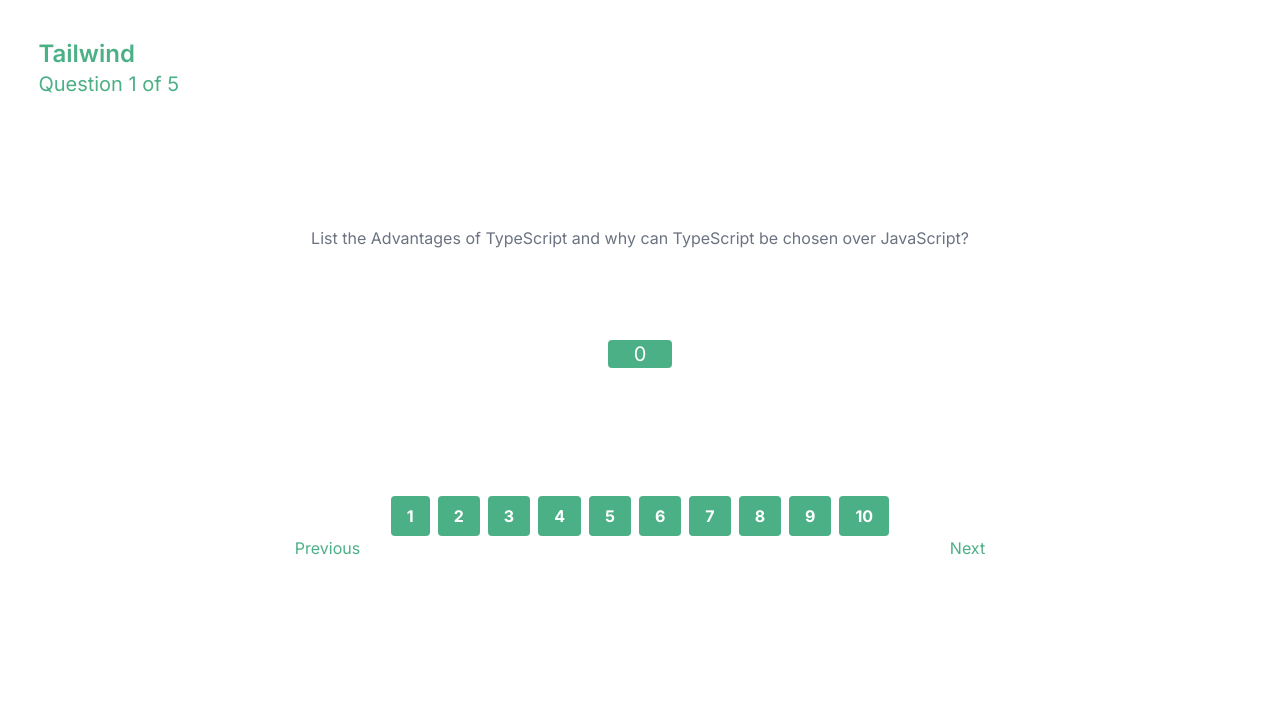
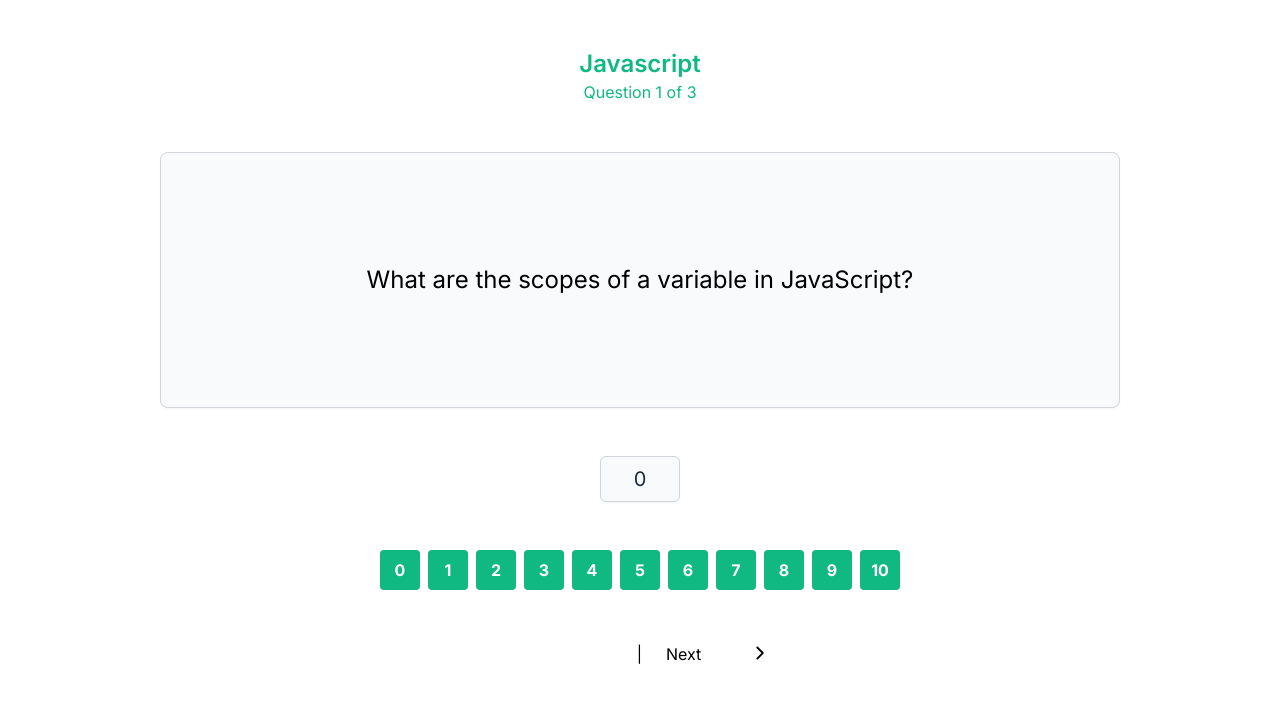
Before and after one commit to bftawfik/simple-quiz, a Next.js app: page /questions in a window 1280 px wide. Shown: the top 702 px of the page. Built offline with nearby package versions, Linux system fonts and the light colour scheme.

Commit message:
23-question functionality working

```diff
--- a/data.json
+++ b/data.json
@@ -5,10 +5,10 @@
     "questions": [
       {
         "id": 11,
-        "question1": "What are the scopes of a variable in JavaScript?"
+        "question": "What are the scopes of a variable in JavaScript?"
       },
-      { "id": 12, "question2": "What's the difference between let and var" },
-      { "id": 13, "question3": "Explain Hoisting in javascript" }
+      { "id": 12, "question": "What's the difference between let and var" },
+      { "id": 13, "question": "Explain Hoisting in javascript" }
     ]
   },
   {
@@ -17,15 +17,15 @@
     "questions": [
       {
         "id": 21,
-        "question1": "What is Next.js, and how does it differ from traditional React applications?"
+        "question": "What is Next.js, and how does it differ from traditional React applications?"
       },
       {
         "id": 22,
-        "question2": "How do you handle routing in Next.js, and what is dynamic routing?"
+        "question": "How do you handle routing in Next.js, and what is dynamic routing?"
       },
       {
         "id": 23,
-        "question3": "Explain server-side rendering (SSR) and when to use it in a Next.js application"
+        "question": "Explain server-side rendering (SSR) and when to use it in a Next.js application"
       }
     ]
   },
@@ -35,13 +35,13 @@
     "questions": [
       {
         "id": 31,
-        "question1": "List the Advantages of TypeScript and why can TypeScript be chosen over JavaScript?"
+        "question": "List the Advantages of TypeScript and why can TypeScript be chosen over JavaScript?"
       },
       {
         "id": 32,
-        "question2": "What is the purpose of the tsconfig.json file?"
+        "question": "What is the purpose of the tsconfig.json file?"
       },
-      { "id": 33, "question3": "Why can TypeScript be chosen over JavaScript?" }
+      { "id": 33, "question": "Why can TypeScript be chosen over JavaScript?" }
     ]
   }
 ]
--- a/src/app/_components/markButton/MarkButton.tsx
+++ /dev/null
@@ -1,24 +0,0 @@
-'use client';
-import React from 'react';
-interface ButtonProps {
-  onClick: (value: number) => void;
-  values: number[];
-}
-
-const MarkButton = ({ onClick, values }: ButtonProps) => {
-  return (
-    <div className="flex flex-wrap gap-2">
-      {values.map((value) => (
-        <button
-          key={value}
-          onClick={() => onClick(value)}
-          className="bg-emerald-500 text-white font-bold py-2 px-4 rounded focus:outline-none focus:shadow-outline"
-        >
-          {value}
-        </button>
-      ))}
-    </div>
-  );
-};
-
-export default MarkButton;
--- a/src/app/_components/questionNumber/MarkButton.tsx
+++ /dev/null
@@ -1,24 +0,0 @@
-"use client"
-import React from "react";
-interface ButtonProps {
-  onClick: (value: number) => void;
-  values: number[];
-}
-
-const MarkButton = ({ onClick, values }: ButtonProps) => {
-  return (
-    <div className="flex flex-wrap gap-2">
-      {values.map(value => (
-        <button
-          key={value}
-          onClick={() => onClick(value)}
-          className="bg-[#4CB087] text-white font-bold py-2 px-4 rounded focus:outline-none focus:shadow-outline"
-        >
-          {value}
-        </button>
-      ))}
-    </div>
-  );
-};
-
-export default MarkButton;
--- a/src/app/_components/questionNumber/QuestionsNumber.tsx
+++ /dev/null
@@ -1,55 +0,0 @@
-"use client"
-import React, { useState } from "react";
-import MarkButton from "./MarkButton";
-
-export default function QuestionsNumber() {
-  const numbersArray: number[] = Array.from({ length: 10 }, (_, index) => index + 1);
-  const [clickedButton, setClickedButton] = useState(0);
-
-  const handleClick = (value: number) => {
-    console.log(`Button ${value} clicked`);
-    setClickedButton(value);
-  };
-
-  const [currentQuestionIndex, setCurrentQuestionIndex] = useState(0);
-  const questions: { id: number, question: string }[] = [
-    { id: 1, question: "List the Advantages of TypeScript and why can TypeScript be chosen over JavaScript?" },
-    { id: 2, question: "What are the main features of React?" },
-    { id: 3, question: "Explain the concept of state in React." },
-  ];
-
-  const goToNextQuestion = () => {
-    setCurrentQuestionIndex((prevIndex) => Math.min(prevIndex + 1, questions.length - 1));
-  };
-
-  const goToPreviousQuestion = () => {
-    setCurrentQuestionIndex((prevIndex) => Math.max(prevIndex - 1, 0));
-  };
-
-  return (
-    <div className="flex flex-col w-full ">
-      <div className="mt-[3%] ml-[3%] text-[#4CB087]">
-        <h2 className="font-semibold text-2xl">Tailwind</h2>
-        <p className="text-xl">Question 1 of 5</p>
-      </div>
-
-      <div className="flex flex-col items-center mt-[10%]">
-        <p className="text-gray-500">
-          {questions[currentQuestionIndex].question}
-        </p>
-
-        <div className="mt-[7%] text-xl rounded w-[5%] bg-[#4CB087] text-white text-center">
-          {clickedButton}
-        </div>
-
-        <div className="mt-[10%]">
-          <MarkButton onClick={handleClick} values={numbersArray} />
-        </div>
-      </div>
-      <div className="flex justify-around text-[#4CB087]">
-        <button onClick={goToPreviousQuestion}>Previous</button>
-        <button onClick={goToNextQuestion}>Next</button>
-      </div>
-    </div>
-  );
-}
--- a/src/app/_components/svg/NextArrow.tsx
+++ b/src/app/_components/svg/NextArrow.tsx
@@ -1,7 +1,7 @@
 export const NextArrow: React.FC<SvgProps> = ({
   height = 23,
   width = 23,
-  fill,
+  fill = 'black',
   className,
 }) => (
   <svg
@@ -13,10 +13,10 @@ export const NextArrow: React.FC<SvgProps> = ({
     fill={fill}
   >
     <path
-      fill-rule="evenodd"
-      clip-rule="evenodd"
+      fillRule="evenodd"
+      clipRule="evenodd"
       d="M7.9467 5.07219C7.57245 5.44645 7.57245 6.05323 7.9467 6.42748L13.0191 11.4998L7.9467 16.5722C7.57245 16.9464 7.57245 17.5532 7.9467 17.9275C8.32096 18.3017 8.92774 18.3017 9.302 17.9275L15.052 12.1775C15.4262 11.8032 15.4262 11.1964 15.052 10.8222L9.302 5.07219C8.92774 4.69794 8.32096 4.69794 7.9467 5.07219Z"
-      fill="black"
+      fill={fill}
     />
   </svg>
 );
--- a/src/app/_components/svg/PreviousArrow.tsx
+++ b/src/app/_components/svg/PreviousArrow.tsx
@@ -1,7 +1,7 @@
 export const PreviousArrow: React.FC<SvgProps> = ({
   height = 23,
   width = 23,
-  fill,
+  fill = 'black',
   className,
 }) => (
   <svg
@@ -13,10 +13,10 @@ export const PreviousArrow: React.FC<SvgProps> = ({
     fill={fill}
   >
     <path
-      fill-rule="evenodd"
-      clip-rule="evenodd"
+      fillRule="evenodd"
+      clipRule="evenodd"
       d="M15.0513 5.07219C15.4256 5.44645 15.4256 6.05323 15.0513 6.42748L9.97897 11.4998L15.0513 16.5722C15.4256 16.9464 15.4256 17.5532 15.0513 17.9275C14.6771 18.3017 14.0703 18.3017 13.696 17.9275L7.94606 12.1775C7.57183 11.8032 7.57183 11.1964 7.94606 10.8222L13.696 5.07219C14.0703 4.69794 14.6771 4.69794 15.0513 5.07219Z"
-      fill="black"
+      fill={fill}
     />
   </svg>
 );
--- /dev/null
+++ b/src/app/questions/_components/questionSlide/QuestionSlide.tsx
@@ -0,0 +1,88 @@
+'use client';
+import { useState } from 'react';
+
+import { NextArrow, PreviousArrow } from '@/app/_components/svg';
+
+import ScoreSelectors from '../scoreSelectors/scoreSelectors';
+
+const QuestionsSlider = ({ data }: any) => {
+  const [sectionIndex, setSectionIndex] = useState(0);
+  const [questionIndex, setQuestionIndex] = useState(0);
+  const [score, setScore] = useState(0);
+
+  const section = data[sectionIndex];
+  const question = section.questions[questionIndex];
+
+  const totalQuestions = section.questions.length;
+  const currentQuestionNumber = questionIndex + 1;
+
+  const handleClick = (value: number) => {
+    setScore(value);
+  };
+
+  const handleNextQuestion = () => {
+    if (questionIndex + 1 < section.questions.length) {
+      setQuestionIndex(questionIndex + 1);
+    } else {
+      if (sectionIndex + 1 < data.length) {
+        setSectionIndex(sectionIndex + 1);
+        setQuestionIndex(0);
+      }
+    }
+    setScore(0);
+  };
+
+  const handlePreviousQuestion = () => {
+    if (questionIndex > 0) {
+      setQuestionIndex(questionIndex - 1);
+    } else {
+      if (sectionIndex > 0) {
+        setSectionIndex(sectionIndex - 1);
+        setQuestionIndex(data[sectionIndex - 1].questions.length - 1);
+      }
+    }
+    setScore(0);
+  };
+
+  const PrevDisabled = questionIndex === 0 && sectionIndex === 0;
+  const NextDisabled =
+    questionIndex + 1 === totalQuestions && sectionIndex + 1 === data.length;
+
+  return (
+    <div className="flex flex-col items-center space-y-12">
+      <div className="text-center items-start text-emerald-500 mt-12">
+        <h1 className="font-semibold text-2xl">{section.section}</h1>
+        Question {currentQuestionNumber} of {totalQuestions}
+      </div>
+      <div className="lg:text-2xl text-lg md:text-xl flex justify-center items-center rounded-lg bg-slate-50 w-3/4 text-center h-64 lg:p-5 p-1 border border-gray-300 shadow-sm">
+        {question.question}
+      </div>
+      <div className="text-xl rounded-md w-20 text-slate-800 bg-slate-50 text-center h-15 p-2 border border-gray-300 shadow-sm">
+        {score}
+      </div>
+      <ScoreSelectors onClick={handleClick} />
+      <div className="flex gap-5 items-center ">
+        <button
+          className={`flex gap-12 hover:bg-slate-100 rounded-md p-1 ${
+            PrevDisabled ? 'text-white' : null
+          }`}
+          onClick={handlePreviousQuestion}
+        >
+          <PreviousArrow fill={`${PrevDisabled ? 'white' : 'black'}`} />
+          Prev
+        </button>
+        |
+        <button
+          className={`flex gap-12 hover:bg-slate-100 rounded-md p-1 ${
+            NextDisabled ? 'text-white' : null
+          }`}
+          onClick={handleNextQuestion}
+        >
+          Next <NextArrow fill={`${NextDisabled ? 'white' : 'black'}`} />
+        </button>
+      </div>
+    </div>
+  );
+};
+
+export default QuestionsSlider;
--- /dev/null
+++ b/src/app/questions/_components/scoreSelectors/scoreSelectors.tsx
@@ -0,0 +1,23 @@
+'use client';
+interface ButtonProps {
+  onClick: (number: number) => void;
+}
+
+const ScoreSelectors = ({ onClick }: ButtonProps) => {
+  const numbersArray: number[] = Array.from(Array(11).keys());
+  return (
+    <div className="flex flex-wrap gap-2 px-10">
+      {numbersArray.map((number) => (
+        <button
+          key={number}
+          onClick={() => onClick(number)}
+          className="bg-emerald-500 text-white font-bold p-2 rounded focus:outline-none focus:ring focus:ring-slate-500 w-10 hover:text-slate-800"
+        >
+          {number}
+        </button>
+      ))}
+    </div>
+  );
+};
+
+export default ScoreSelectors;
--- a/src/app/questions/page.tsx
+++ b/src/app/questions/page.tsx
@@ -1,8 +1,8 @@
-import React from 'react'
-import QuestionsNumber from '../_components/questionNumber/QuestionsNumber'
+import QuestionsSlider from './_components/questionSlide/QuestionSlide';
+import data from '@/../../data.json';
 
-export default function page() {
-  return (
-    <QuestionsNumber />
-  )
-}
+const Home = () => {
+  return <QuestionsSlider data={data} />;
+};
+
+export default Home;
```
